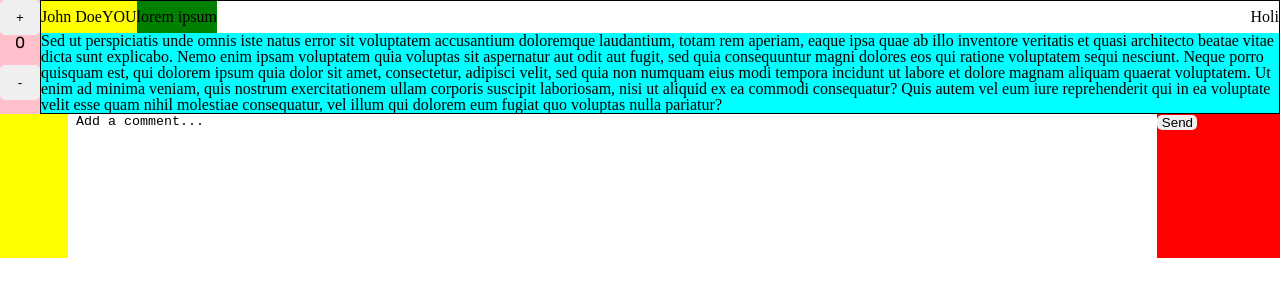
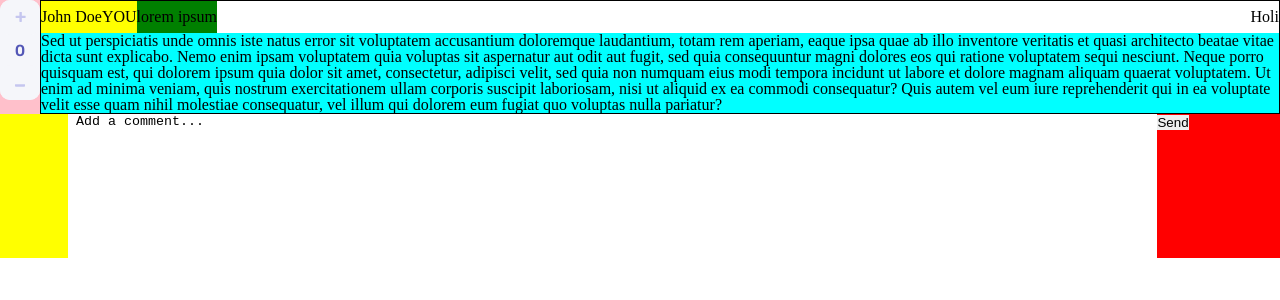
Before and after one commit to ImMPrada/discussion, a React (Create React App) app: page / in a window 1280 px wide. Shown: the top 300 px of the page. Built offline with nearby package versions, Linux system fonts and the light colour scheme; what random-avatar-generator would draw is missing.

Commit message:
Styles to LikesContainer componnent

```diff
--- a/src/components/UI/atoms/LikesContainer/LikesContainer.tsx
+++ b/src/components/UI/atoms/LikesContainer/LikesContainer.tsx
@@ -1,29 +1,29 @@
 import React from 'react';
+import { PlusIcon, MinusIcon } from '../../../icons';
 import './styles.scss'
 
 
 const LikesContainer = () => {
   const [value, setValue] = React.useState(0)
+
   const increaseValue = () => {
-    let tempValue = value+1
-    setValue(tempValue)
+    setValue(value + 1)
   }
   const decreaseValue = () => {
-    let tempValue = Math.max(0, value-1)
-    setValue(tempValue)
+    setValue(Math.max(0, value-1))
   }
 
   return (
-    <div className="button-container">
-      <div className="button-container-action" onClick={increaseValue}>
-        <button>+</button>
+    <div className="likes-container">
+      <button className="likes-container-action" onClick={increaseValue}>
+        <PlusIcon />
+      </button>
+      <div className="likes-container-counter">
+        <span>{value}</span>
       </div>
-      <div className="button-container-counter">
-        <p>{value}</p>
-      </div>
-      <div className="button-container-action" onClick={decreaseValue}>
-      <button>-</button>
-      </div>
+      <button className="likes-container-action" onClick={decreaseValue}>
+        <MinusIcon />
+      </button>
     </div>
   )
 }
--- a/src/components/UI/atoms/LikesContainer/styles.scss
+++ b/src/components/UI/atoms/LikesContainer/styles.scss
@@ -1,34 +1,49 @@
 @import '../../../../styles/global/index.scss';
 
-.button-container {
+.likes-container {
   display: flex;
   flex-direction: column;
   justify-content: space-around;
   align-content: center;
   align-items: center;
+  background-color: $very-ligth-gray;
+
   height: 100px;
-  width: auto;
-  border: solid 1px black;
-  border-radius: 5px;
-  border: 0;
-  padding: 0;
-  margin: 0;
+  width: 40px;
+  border-radius: 10px;
+
+
+
+  &-action {
+    height: 35%;
+    width: 100%;
+
+    border: none;
+    background-color: $very-ligth-gray;
+    border-radius: 10px;
+
+    cursor: pointer;
+    transition: background 0.5s;
+
+    &:hover {
+      background-color: darken($very-ligth-gray, 5%);
+    }
+  }
+
+  &-counter {
+    height: 30%;
+
+    display: flex;
+    justify-content: center;
+    align-items: center;
+
+    span {
+      font-family: $font-rubik;
+      font-size: 16px;
+      font-weight: 500;
+      line-height: 19px;
+      letter-spacing: 0;
+      color: $moderate-blue;
+    }
+  }
 }
-
-.button-container-action {
-  height: 35%;
-  justify-content: center;
-}
-
-.button-container-counter {
-  font-family: $font-rubik;
-  height: 30%;
-  justify-content: center;
-}
-
-button {
-  height: 100%;
-  width: 40px;
-  border: 0;
-  border-radius: 5px;
-}
--- a/src/styles/global/constants.scss
+++ b/src/styles/global/constants.scss
@@ -1,6 +1,6 @@
-@import url('https://fonts.googleapis.com/css2?family=Rubik&display=swap');
+@import url('https://fonts.googleapis.com/css2?family=Rubik:wght@400;500&display=swap');
 
-$font-rubik: 'Rubik', 'sans-serif';
+$font-rubik: Rubik, sans-serif;
 
 // COLORS
 $dark-blue: #334253;
```
